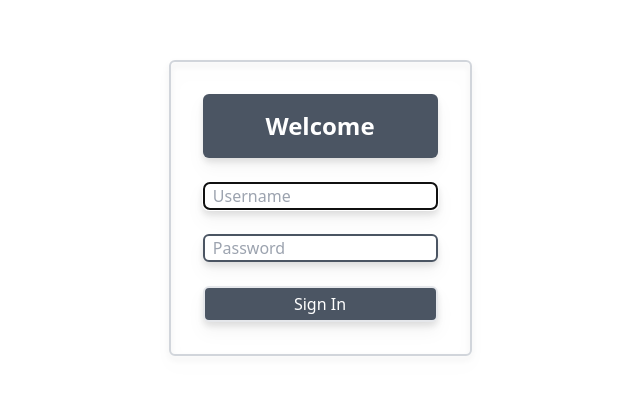
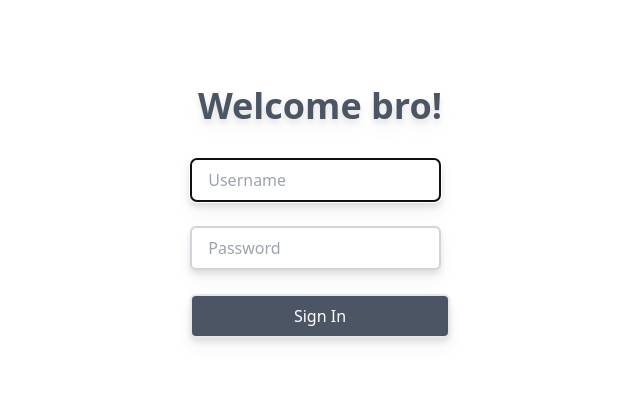
Before and after one commit to migsilva89/Login-Form---Responsive, a plain HTML site: page index.html in a window 1280 px wide. Shown: the part 192-586 px from the top of the page, without its empty margins (320-960 px from the left). Drawn offline with nearby package versions, Linux system fonts and the light colour scheme.

Commit message:
Design improvement

```diff
--- a/index.html
+++ b/index.html
@@ -13,20 +13,20 @@
     <main class="container mx-auto h-screen flex justify-center items-center">
 
         <div>
-            <div class="form border-2 border-gray-300 p-8 rounded-md drop-shadow-lg" id="login">
-                <div class="form-title bg-gray-600 rounded-md ">
-                <h1 class="text-white text-center text-2xl font-bold p-4 ">Welcome</h1>
+            <div class="form rounded-md drop-shadow-lg" id="login">
+                <div class="form-title">
+                <h1 class="text-gray-600 text-center text-4xl font-bold p-2 ">Welcome bro!</h1>
                 </div>
 
                 <div class="form__input-group mt-6">
-                    <input type="text" class="form__input border-2 border-gray-600 rounded-md" autofocus placeholder="  Username" id="usernameInput">
+                    <input type="text" class="form__input border-2 border-gray-300 rounded-md p-2" autofocus placeholder="  Username" id="usernameInput">
                 </div>
                 <div class="form__input-group mt-6">
-                    <input  type="password" class="form__input border-2 border-gray-600 rounded-md" autofocus placeholder="  Password" id="passwordInput">
+                    <input  type="password" class="form__input border-2 border-gray-300 rounded-md p-2" autofocus placeholder="  Password" id="passwordInput">
                     <div class="padding mt-6"></div>
-                    <div class="bg-gray-600 rounded-md border-2 text-center">
+                    <div class="bg-gray-600 rounded-md border-2 text-center hover:bg-gray-500">
                     <a href="#" class="text-white">
-                        <button class="form__button p-1" id="loginButton">Sign In</button>
+                        <button class="form__button p-2" id="loginButton">Sign In</button>
                     </a>
                     </div>
                 </div>
```
